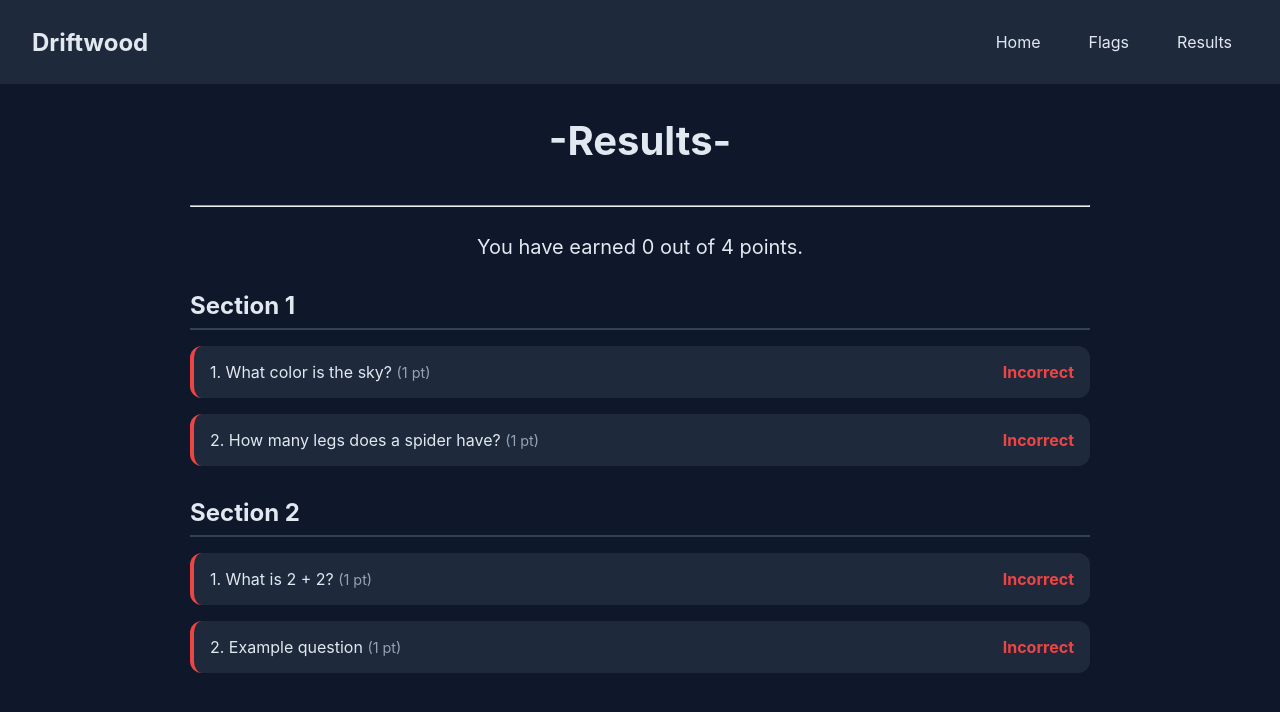
After one commit to BluePotato102/driftwood, a Flask app: page /results in a window 1280 px wide. The commit adds this page. Shown: the top 712 px of the page. Run offline with Flask 3, Linux system fonts and the light colour scheme.

Commit message:
added flags and results

```diff
--- a/app.py
+++ b/app.py
@@ -1,17 +1,46 @@
-from flask import *
-import json
-import hashlib
+from flask import Flask, render_template, jsonify, request
+import json, hashlib
 
 app = Flask(__name__)
 
-with open("config.json") as f:
-    CONFIG = json.load(f)
+with open("hashed_config.json") as f:
+    HASHED_CONFIG = json.load(f)
 
 @app.route("/")
 def home():
     return render_template("index.html")
 
-# ahhh flask
+@app.route("/flags")
+def flags():
+    return render_template("flags.html", sections=HASHED_CONFIG["sections"])
+
+@app.route("/results")
+def results():
+    return render_template("results.html")
+
+@app.route("/config")
+def get_config():
+    return jsonify(HASHED_CONFIG)
+
+@app.route("/submit_flag", methods=["POST"])
+def submit_flag():
+    data = request.get_json()
+    section_name = data.get("section")
+    index = int(data.get("index"))
+    user_flag = data.get("flag", "").strip()
+
+    section = next((s for s in HASHED_CONFIG["sections"] if s["name"] == section_name), None)
+    if not section or index >= len(section["questions"]):
+        return jsonify(success=False, message="Invalid question.")
+
+    question = section["questions"][index]
+    stored_hash, salt = question["hash"].split(":")
+    user_hash = hashlib.sha256((user_flag + salt).encode()).hexdigest()
+
+    if user_hash == stored_hash:
+        return jsonify(success=True, message="Correct!")
+    else:
+        return jsonify(success=False, message="Incorrect.")
 
 if __name__ == "__main__":
     app.run(debug=True)
--- /dev/null
+++ b/templates/results.html
@@ -0,0 +1,201 @@
+<!DOCTYPE html>
+<html lang="en">
+<head>
+  <meta charset="UTF-8" />
+  <meta name="viewport" content="width=device-width, initial-scale=1.0"/>
+  <title>Driftwood Results</title>
+  <link href="https://unpkg.com/boxicons@2.1.4/css/boxicons.min.css" rel="stylesheet"/>
+  <style>
+    :root {
+      --bg: #0f172a;
+      --card: #1e293b;
+      --accent: #3b82f6;
+      --text: #e2e8f0;
+      --muted: #94a3b8;
+      --success: #22c55e;
+      --danger: #ef4444;
+    }
+
+    body {
+      margin: 0;
+      font-family: 'Inter', sans-serif;
+      background-color: var(--bg);
+      color: var(--text);
+    }
+
+    nav {
+      display: flex;
+      justify-content: space-between;
+      align-items: center;
+      padding: 1rem 2rem;
+      background-color: var(--card);
+    }
+
+    nav .logo {
+      font-size: 1.5rem;
+      font-weight: bold;
+    }
+
+    nav ul {
+      list-style: none;
+      display: flex;
+      gap: 1rem;
+    }
+
+    nav ul li a {
+      color: var(--text);
+      text-decoration: none;
+      padding: 0.5rem 1rem;
+      border-radius: 8px;
+      transition: background 0.3s;
+    }
+
+    nav ul li a:hover {
+      background-color: var(--accent);
+    }
+
+    .container {
+      max-width: 900px;
+      margin: 2rem auto;
+      padding: 0 1rem;
+    }
+
+    h1 {
+      text-align: center;
+      font-size: 2.5rem;
+      margin-bottom: 2.5rem;
+    }
+
+    .summary {
+      text-align: center;
+      margin-bottom: 2rem;
+      font-size: 1.25rem;
+    }
+
+    .section {
+      margin-bottom: 2rem;
+    }
+
+    .section h2 {
+      font-size: 1.5rem;
+      border-bottom: 2px solid #334155;
+      margin-bottom: 1rem;
+      padding-bottom: 0.5rem;
+    }
+
+    .question {
+      background: var(--card);
+      border-radius: 12px;
+      padding: 1rem;
+      margin-bottom: 1rem;
+      display: flex;
+      justify-content: space-between;
+      align-items: center;
+    }
+
+    .question.correct {
+      border-left: 4px solid var(--success);
+    }
+
+    .question.incorrect {
+      border-left: 4px solid var(--danger);
+    }
+
+    .question .text {
+      flex-grow: 1;
+    }
+
+    .question .status {
+      font-size: 1rem;
+      font-weight: bold;
+    }
+
+    .correct .status {
+      color: var(--success);
+    }
+
+    .incorrect .status {
+      color: var(--danger);
+    }
+
+    @media (max-width: 600px) {
+      .question {
+        flex-direction: column;
+        align-items: flex-start;
+      }
+
+      .question .status {
+        margin-top: 0.5rem;
+      }
+    }
+  </style>
+</head>
+<body>
+  <nav>
+    <div class="logo">Driftwood</div>
+    <ul>
+      <li><a href="/">Home</a></li>
+      <li><a href="/flags">Flags</a></li>
+      <li><a href="/results">Results</a></li>
+    </ul>
+  </nav>
+
+  <div class="container">
+    <h1>-Results-</h1>
+    <hr>
+    <br>
+    <div class="summary" id="summary">
+      <!-- Summary will be populated by JavaScript -->
+    </div>
+    <div id="results">
+      <!-- Results will be populated by JavaScript -->
+    </div>
+  </div>
+
+  <script>
+    fetch('/config')
+      .then(res => res.json())
+      .then(config => {
+        const solvedFlags = JSON.parse(localStorage.getItem("solvedFlags") || "{}");
+        const resultsContainer = document.getElementById("results");
+        let totalPoints = 0, earnedPoints = 0;
+
+        config.sections.forEach((section) => {
+          const sectionDiv = document.createElement("div");
+          sectionDiv.classList.add("section");
+
+          const sectionTitle = document.createElement("h2");
+          sectionTitle.textContent = section.name;
+          sectionDiv.appendChild(sectionTitle);
+
+          section.questions.forEach((q, index) => {
+            totalPoints += q.points;
+            const id = `${section.name}_${index}`;
+            const isCorrect = solvedFlags[id];
+
+            if (isCorrect) earnedPoints += q.points;
+
+            const questionDiv = document.createElement("div");
+            questionDiv.className = `question ${isCorrect ? 'correct' : 'incorrect'}`;
+
+            const textSpan = document.createElement("span");
+            textSpan.classList.add("text");
+            textSpan.innerHTML = `${q.question} <span style="color: var(--muted); font-size: 0.9rem;">(${q.points} pt${q.points > 1 ? "s" : ""})</span>`;
+
+            const statusSpan = document.createElement("span");
+            statusSpan.className = "status";
+            statusSpan.textContent = isCorrect ? "Correct" : "Incorrect";
+
+            questionDiv.appendChild(textSpan);
+            questionDiv.appendChild(statusSpan);
+            sectionDiv.appendChild(questionDiv);
+          });
+
+          resultsContainer.appendChild(sectionDiv);
+        });
+
+        document.getElementById("summary").textContent = `You have earned ${earnedPoints} out of ${totalPoints} points.`;
+      });
+  </script>
+</body>
+</html>
```
Also changed, not shown: templates/flags.html (added, +283 -0 lines), templates/index.html (+67 -1 lines).
